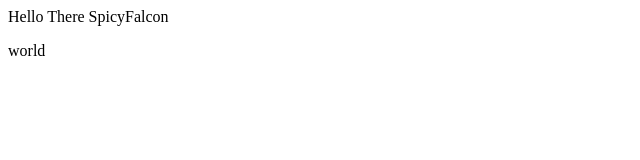
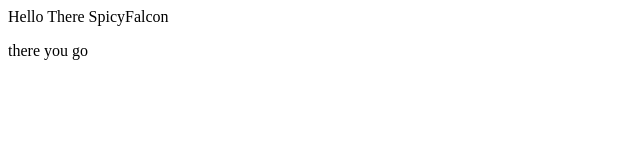
Before and after one commit to SpicyFalcon619/Test-Repo, a plain HTML site: page index.html in a window 1280 px wide. Shown: the full height of the page, 0-640 px from the left. Drawn offline with Linux system fonts and the light colour scheme.

Commit message:
added a line

```diff
--- a/index.html
+++ b/index.html
@@ -1,2 +1,2 @@
 <div>Hello There SpicyFalcon</div>
-<p>world</p>
+<p>there you go</p>
```
